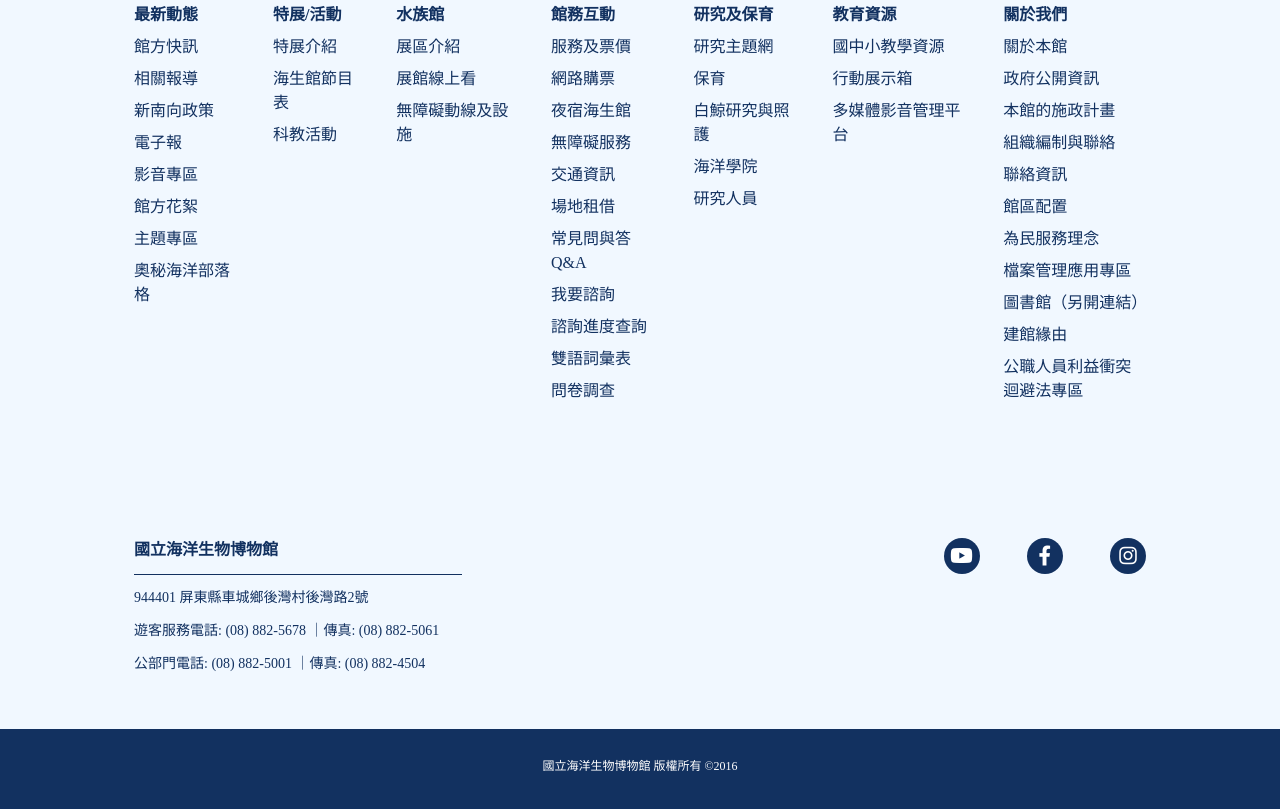
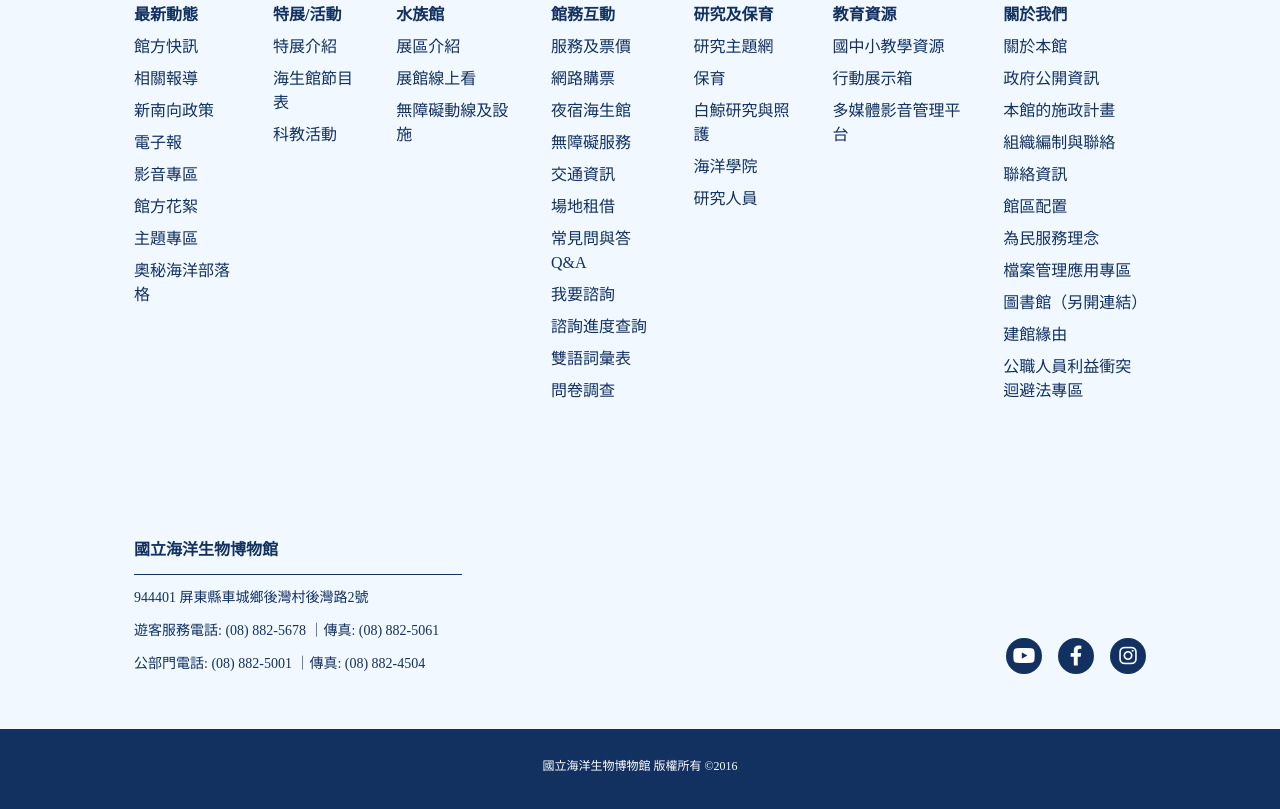
Before and after one commit to TeamRocket12th/Aquarium-Redesign, a website: page src/eventpage.html in a window 1280 px wide. Shown: the part 2888-3697 px from the top of the page. Drawn offline with nearby package versions, Linux system fonts and the light colour scheme.

Commit message:
[fix]: 修正社群icon跑版

```diff
--- a/src/eventpage.html
+++ b/src/eventpage.html
@@ -873,7 +873,7 @@
           </div>
         </div>
         <div
-          class="mt-[84px] flex flex-col gap-8 md:flex-row md:justify-between xl:mt-[135px]"
+          class="mt-[84px] flex flex-col gap-8 md:flex-row md:items-end md:justify-between xl:mt-[135px]"
         >
           <!-- 國立海洋生物博物館 -->
           <div class="w-[328px]">
@@ -897,7 +897,7 @@
                 <i class="fa-brands fa-youtube"></i>
               </span>
             </a>
-            <a href="#" class="mx-auto">
+            <a href="#">
               <span
                 class="flex h-9 w-9 items-center justify-center rounded-full bg-primary p-2 text-[20px] text-white"
               >
```
Also changed, not shown: dist/output.css.
